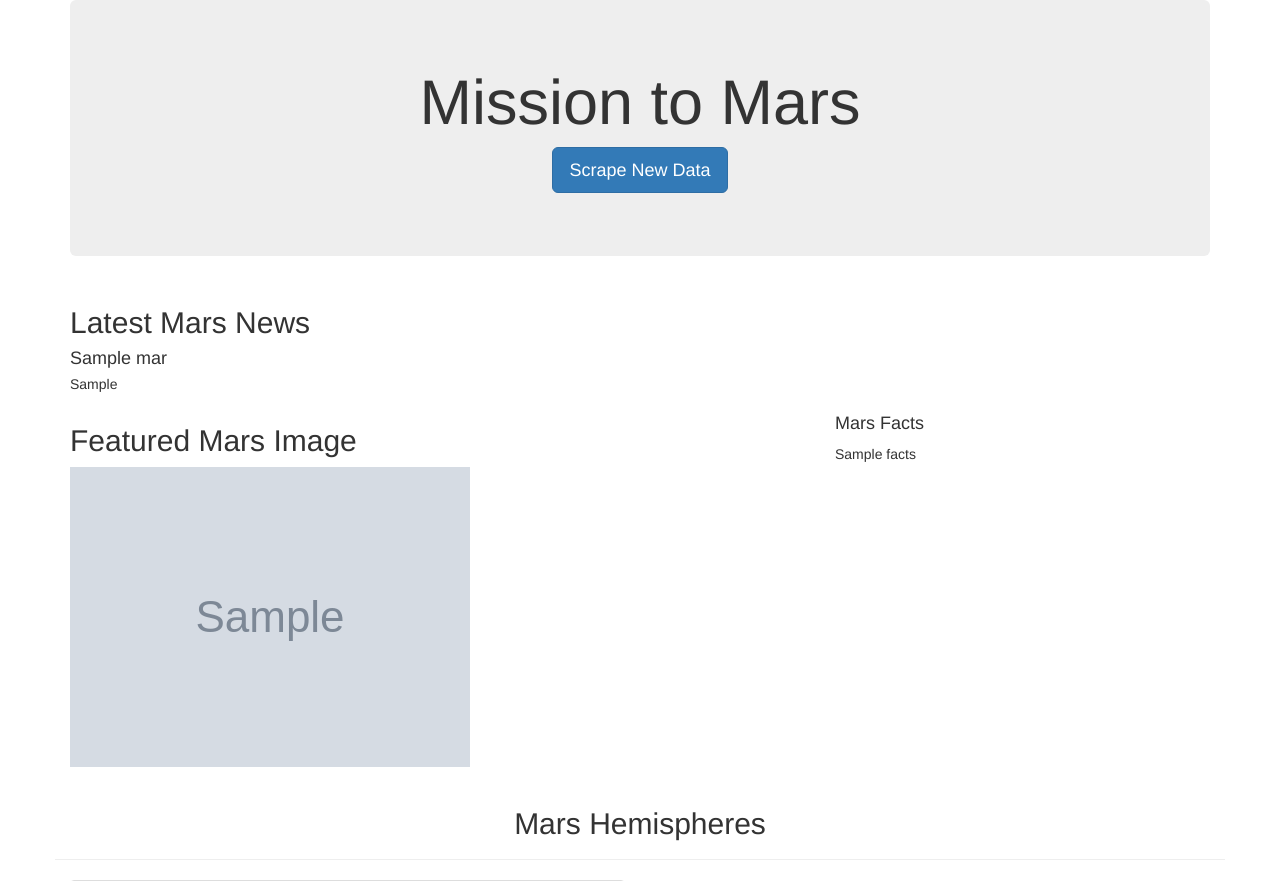
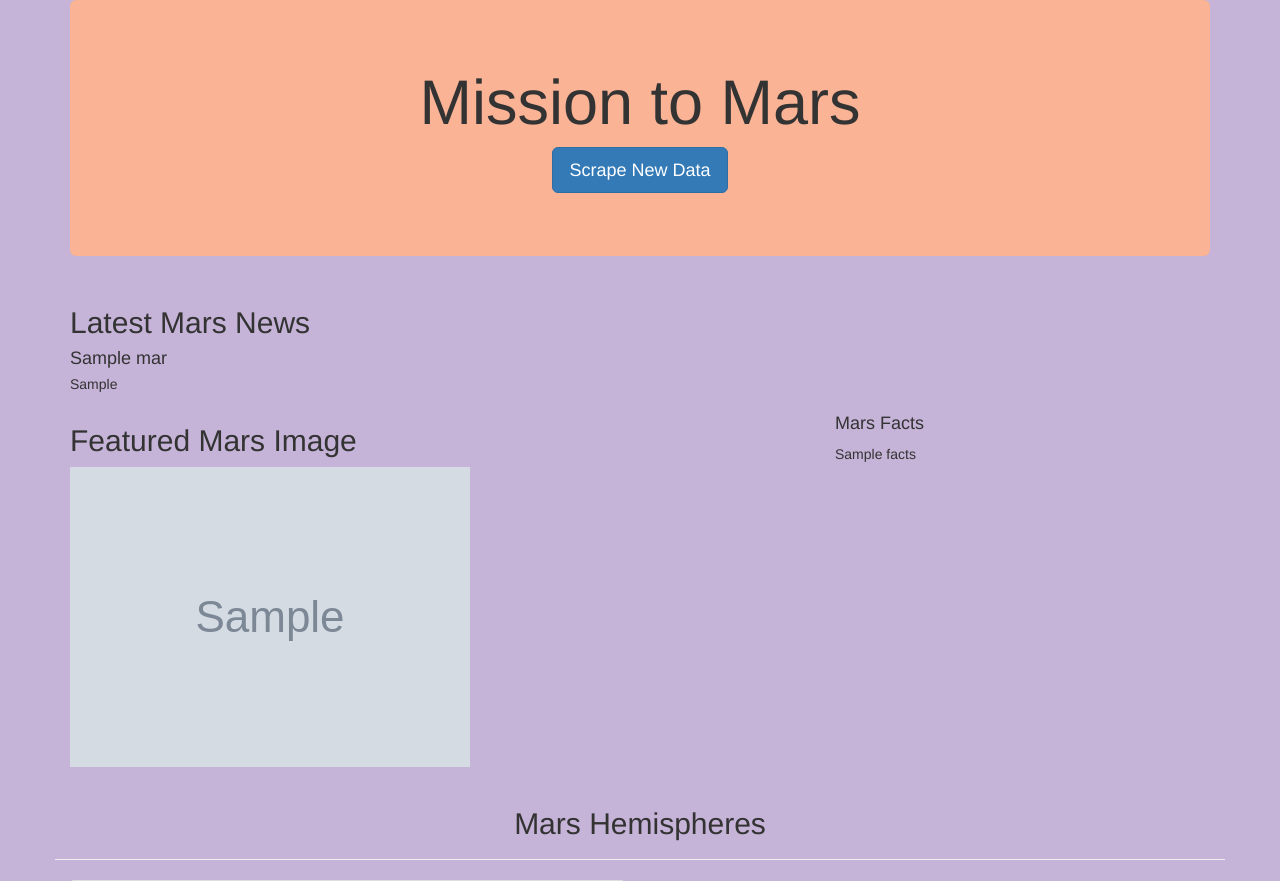
Before and after one commit to JoJofia/Mission-to-Mars, a Flask app: page / in a window 1280 px wide. Shown: the top 881 px of the page. Run offline with Flask 2, Linux system fonts and the light colour scheme; grey boxes marked "Sample" are stand-in pictures; a database or web service that is not in the repository returns one stand-in record (values such as "Sample title"); some libraries are stand-ins or nearby versions.

Commit message:
Update index.html

```diff
--- a/templates/index.html
+++ b/templates/index.html
@@ -11,9 +11,13 @@
     />
   </head>
   <body>
+     <style>
+      body{background-color: #c6b3d8
+    }
+    </style>
     <div class="container">
       <!-- Add Jumbotron to Header -->
-      <div class="jumbotron text-center">
+      <div class="jumbotron text-center" style="background-color: #fab395">
         <h1>Mission to Mars</h1>
         <!-- Add a button to activate scraping script -->
         <p><a class="btn btn-primary btn-lg" href="/scrape" role="button">Scrape New Data</a></p>
@@ -60,10 +64,10 @@
           <h2 class="text-center">Mars Hemispheres</h2>
         </div>
 
-        {% for hemisphere in mars.hemispheres %}
+        {% for hemisphere in mars.hemisphere_image_urls %}
         <div class="col-xs-9 col-md-6">
           <div class="thumbnail">
-            <img src="{{hemisphere.img_url | default('static/images/error.png', true)}}" alt="..." class="img-rounded">
+            <img src="{{hemisphere.hm_url | default('static/images/error.png', true)}}" alt="Responsive image" class="img-responsive">
             <div class="caption">
               <h3>{{hemisphere.title}}</h3>
             </div>
```
